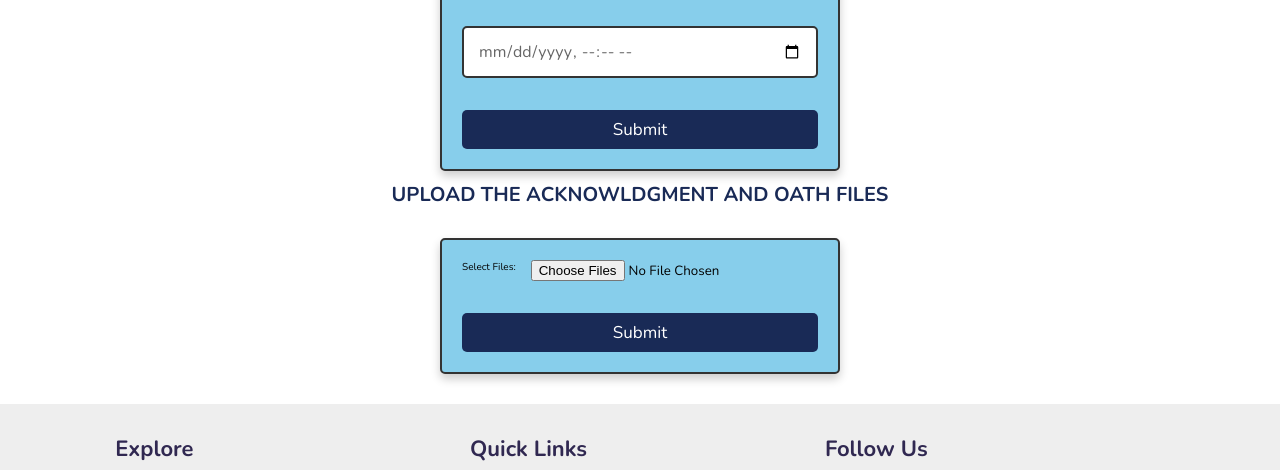
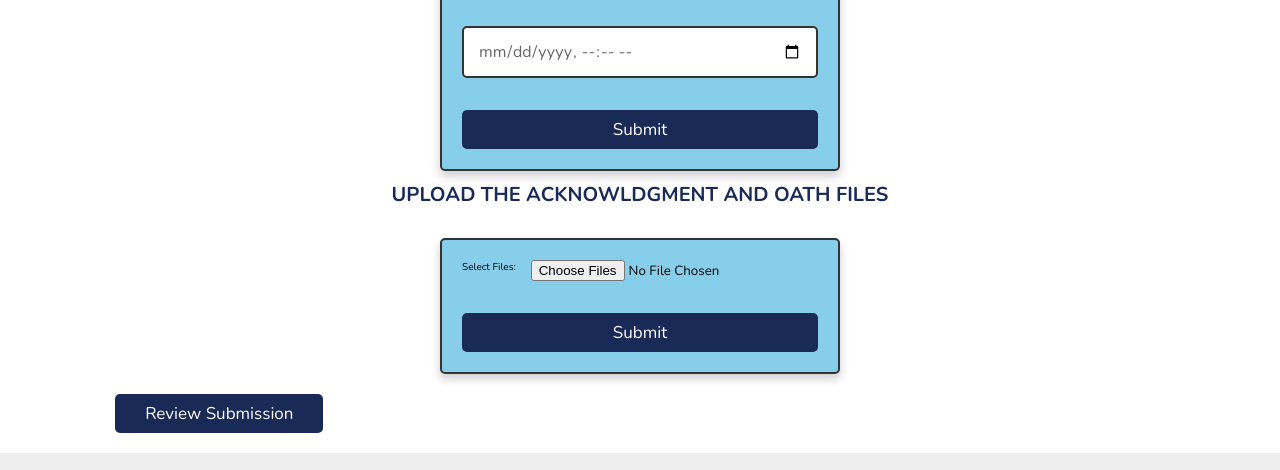
Before and after one commit to codemisfits/teammisfitsfinal, a plain HTML site: page childcontinue1.html in a window 1280 px wide. Shown: the part 1363-1833 px from the top of the page. Drawn offline with nearby package versions, Linux system fonts and the light colour scheme.

Commit message:
Update childcontinue1.html

```diff
--- a/childcontinue1.html
+++ b/childcontinue1.html
@@ -148,6 +148,9 @@
             <input type="file" id="files" name="files" multiple><br><br>
             <input type="submit" value="submit" class="btn">
           </form>
+    <div class="preview">
+            <a href="declaration.html" class="btn link">review submission</a>
+        </div>
 
 </section>
 
```
